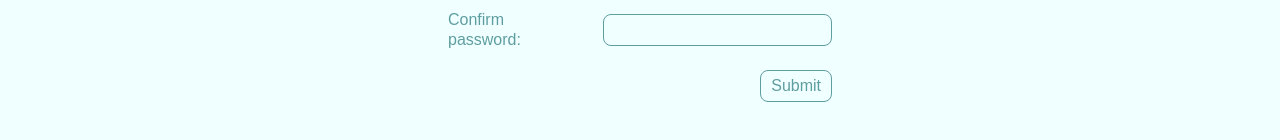
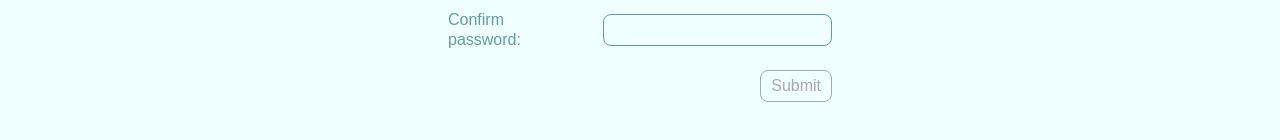
Before and after one commit to kniazivna/ng2022okten, an Angular app: page /registration in a window 1280 px wide. Shown: the part 204-344 px from the top of the page. Built offline with nearby package versions, Linux system fonts and the light colour scheme.

Commit message:
hw-5  registration

```diff
--- a/src/app/components/registration/registration.component.css
+++ b/src/app/components/registration/registration.component.css
@@ -17,14 +17,14 @@ label{
   color: cadetblue;
 }
 
-input[type="text"]{
+input{
   border: 1px solid cadetblue;
   border-radius: 8px;
   background: azure;
   color: cadetblue;
   padding: 5px 10px;
 }
-input[type="text"]:focus{
+input:focus{
   background-color: cadetblue;
   color: azure;
   font-weight: bold;
@@ -40,6 +40,7 @@ button{
   background-color: azure;
   display: block;
   margin-left: auto;
+  outline: none;
 }
 
 button:hover{
@@ -48,3 +49,13 @@ button:hover{
   background-color: cadetblue;
   font-weight: bold;
 }
+
+button:disabled{
+  color: darkgray;
+  border: 1px solid darkgray;
+  background-color: azure;
+}
+
+.error{
+  color: red;
+}
--- a/src/app/components/registration/registration.component.html
+++ b/src/app/components/registration/registration.component.html
@@ -1,15 +1,18 @@
 <form [formGroup]="form">
   <div class="field">
     <div><label>Username:</label></div>
-    <div><input type="text" formControlName="userName"></div>
+    <div><input type="text" formControlName="username"></div>
   </div>
+  <span *ngIf="usernameError" class="error">{{usernameError}}</span>
   <div class="field">
     <div><label>Password:</label></div>
-    <div><input type="text" formControlName="password"></div>
+    <div><input type="password" formControlName="password"></div>
   </div>
   <div class="field">
     <div><label>Confirm password:</label></div>
-    <div><input type="text" formControlName="confirmPassword"></div>
+    <div><input type="password" formControlName="confirmPassword"></div>
+    <span *ngIf="form.errors" class="error">{{form.errors['notSame']}}</span>
   </div>
-<button>Submit</button>
+
+<button [disabled]="form.invalid" (click)="registration()">Submit</button>
 </form>
--- a/src/app/components/registration/registration.component.ts
+++ b/src/app/components/registration/registration.component.ts
@@ -1,5 +1,8 @@
-import { Component, OnInit } from '@angular/core';
-import {FormControl, FormGroup} from "@angular/forms";
+import {Component, OnInit} from '@angular/core';
+import {AbstractControl, FormControl, FormGroup, ValidationErrors, Validators} from "@angular/forms";
+import {AuthService} from "../../services";
+import {IUser} from "../../interfaces";
+import {Router} from "@angular/router";
 
 @Component({
   selector: 'app-registration',
@@ -8,9 +11,10 @@ import {FormControl, FormGroup} from "@angular/forms";
 })
 export class RegistrationComponent implements OnInit {
 
-  form:FormGroup;
+  form: FormGroup;
+  usernameError: string;
 
-  constructor() {
+  constructor(private authService:AuthService, private router:Router) {
     this._createForm()
   }
 
@@ -18,14 +22,38 @@ export class RegistrationComponent implements OnInit {
   }
 
   //ініціалізація форми, створення полів
-  _createForm():void {
+  _createForm(): void {
 
     this.form = new FormGroup({
-                                 //що вказано в інпуті
-      userName: new FormControl(null),
-      password: new FormControl(null),
-      confirmPassword: new FormControl(null)
-    })
+      //що вказано в інпуті
+      username: new FormControl(null,
+        [Validators.required, Validators.minLength(3), Validators.maxLength(15)]),
+      password: new FormControl(null,
+        [Validators.required, Validators.minLength(3), Validators.maxLength(15)]),
+      confirmPassword: new FormControl(null,
+        [Validators.required, Validators.minLength(3), Validators.maxLength(15)])
+    },
+      [this._checkPassword])
   }
 
+  registration(): void {
+
+    const rawValue = this.form.getRawValue();
+
+    delete rawValue.confirmPassword;
+
+    this.authService.registration(rawValue).subscribe(
+      () => this.router.navigate(['login']),
+      e => this.usernameError = e.error.username[0]
+      )
+  }
+
+  //null повертає, якщо помилок нема
+  _checkPassword(form: AbstractControl): ValidationErrors | null {
+
+    const password = form.get('password');
+    const confirmPassword = form.get('confirmPassword');
+
+    return password?.value === confirmPassword?.value ? null: {notSame:true}
+  }
 }
--- /dev/null
+++ b/src/app/constants/index.ts
@@ -0,0 +1 @@
+export * from './urls';
--- /dev/null
+++ b/src/app/constants/urls.ts
@@ -0,0 +1,9 @@
+import {environment} from "../../environments/environment";
+
+const {API} = environment;
+
+export const urls = {
+  auth: `${API}/auth`,
+  cars: `${API}/cars`,
+  users: `${API}/users`
+}
--- /dev/null
+++ b/src/app/interfaces/car.interface.ts
@@ -0,0 +1,6 @@
+export interface ICar {
+  id?: number,
+  model: string,
+  year: number,
+  price: number
+}
--- /dev/null
+++ b/src/app/interfaces/index.ts
@@ -0,0 +1,2 @@
+export * from './car.interface';
+export * from './user.interface'
--- /dev/null
+++ b/src/app/interfaces/user.interface.ts
@@ -0,0 +1,6 @@
+export interface IUser {
+  id?: number,
+  username: string,
+  password: string
+
+}
--- /dev/null
+++ b/src/app/services/auth.service.ts
@@ -0,0 +1,18 @@
+import { Injectable } from '@angular/core';
+import {HttpClient} from "@angular/common/http";
+import {IUser} from "../interfaces";
+import {Observable} from "rxjs";
+
+import {urls} from "../constants";
+
+@Injectable({
+  providedIn: 'root'
+})
+export class AuthService {
+
+  constructor(private httpClient:HttpClient) { }
+
+  registration(user:IUser):Observable<IUser> {
+    return this.httpClient.post<IUser>(urls.users, user)
+  }
+}
--- /dev/null
+++ b/src/app/services/index.ts
@@ -0,0 +1 @@
+export * from './auth.service';
--- a/src/environments/environment.ts
+++ b/src/environments/environment.ts
@@ -3,7 +3,8 @@
 // The list of file replacements can be found in `angular.json`.
 
 export const environment = {
-  production: false
+  production: false,
+  API: 'http://owu.linkpc.net/api/v3'
 };
 
 /*
```
